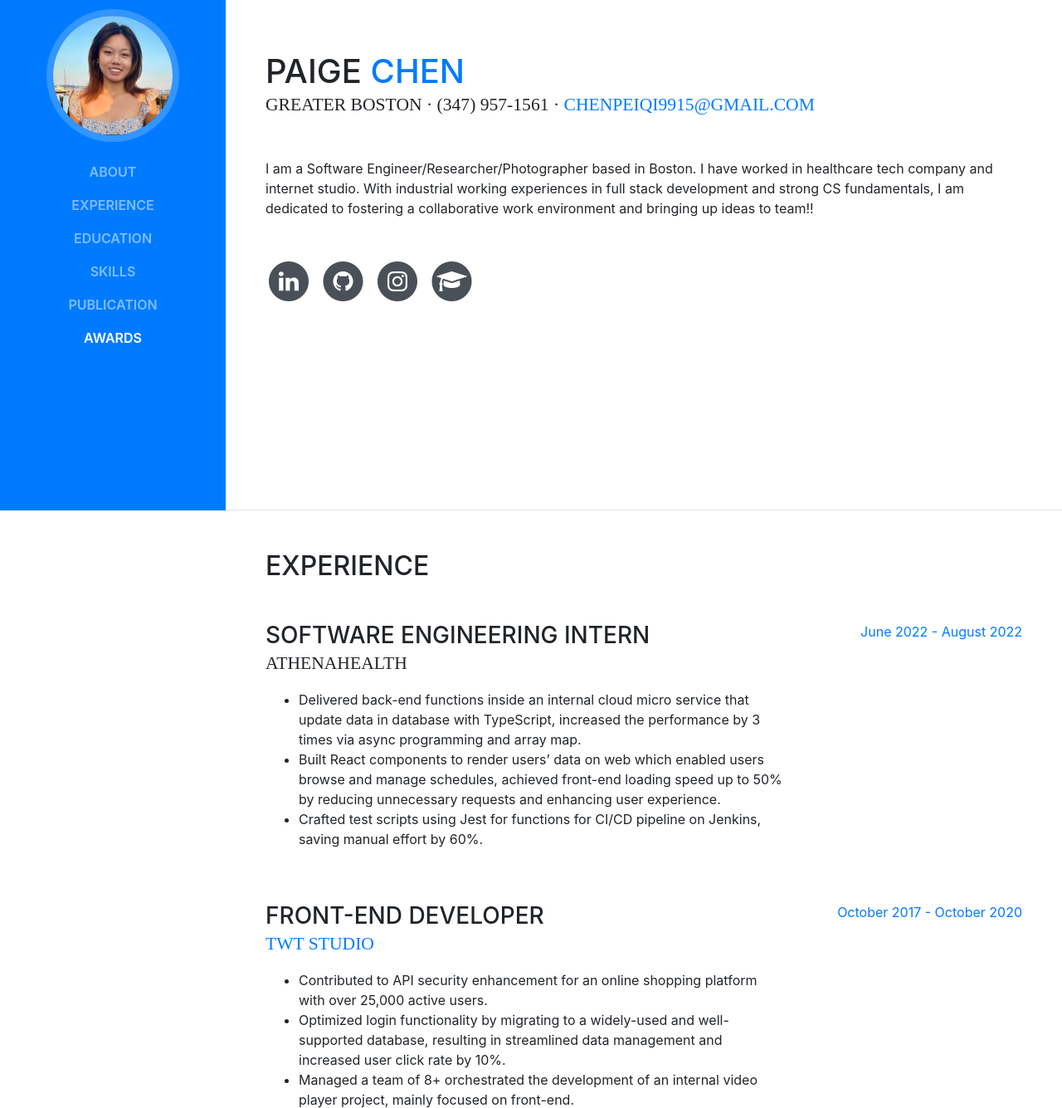
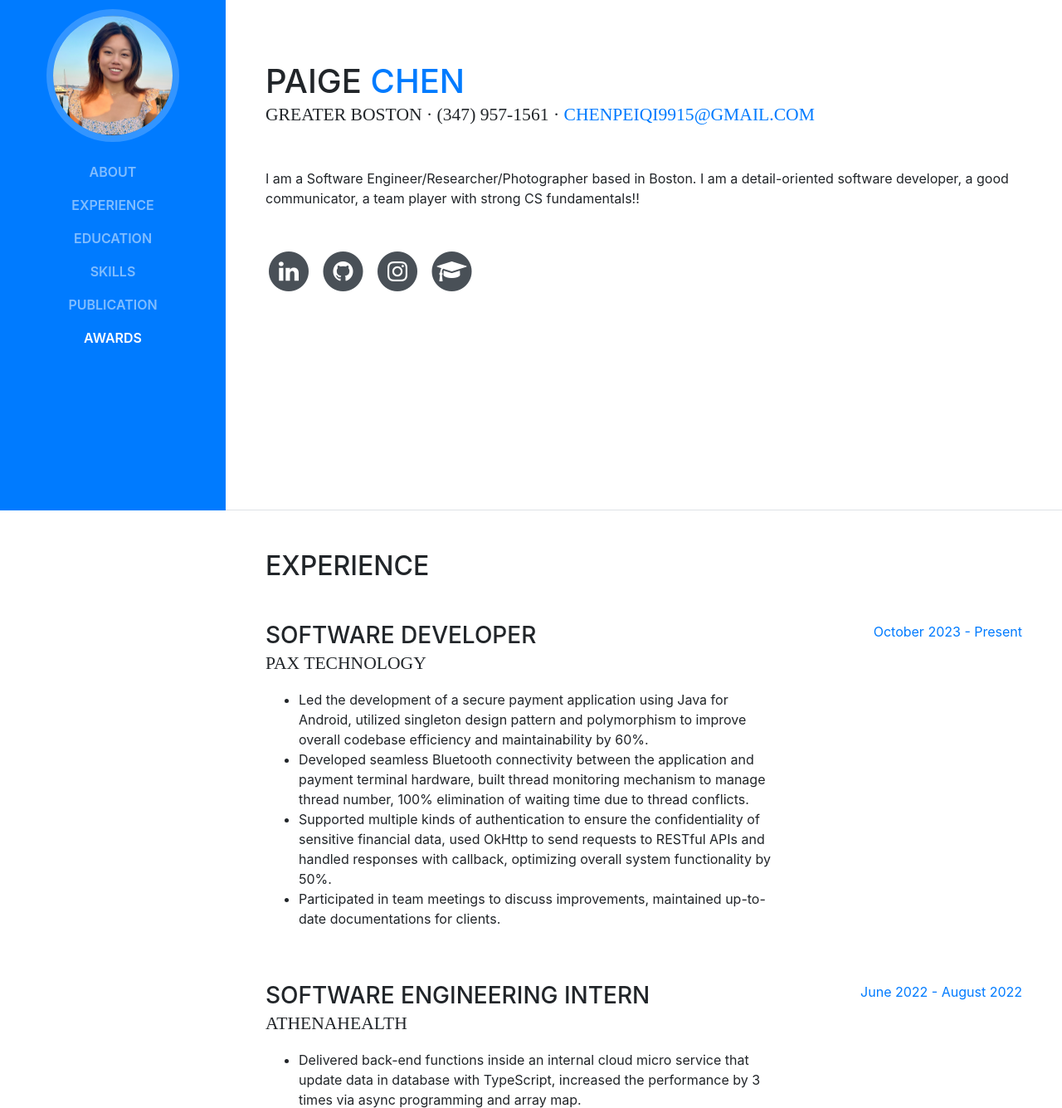
Before and after one commit to PeiqiChen/PeiqiChen.github.io, a website with bundled scripts: page index.html in a window 1280 px wide. Shown: the part 185-1520 px from the top of the page at 83% size. Built offline with nearby package versions, Linux system fonts and the light colour scheme; a web font is replaced by a local one.

Commit message:
update working section

```diff
--- a/index.html
+++ b/index.html
@@ -75,9 +75,8 @@
           </div>
           <p class="mb-5">
             I am a Software Engineer/Researcher/Photographer based in Boston.
-            I have worked in healthcare tech company and internet studio.
-            With industrial working experiences in full stack development and strong CS fundamentals,
-            I am dedicated to fostering a collaborative work environment and bringing up ideas to team!!
+            I am a detail-oriented software developer, a good communicator, a team player with strong CS fundamentals!!
+
           </p>
           <ul class="list-inline list-social-icons mb-0">
 <!--            <li class="list-inline-item">-->
@@ -128,6 +127,25 @@
       <section class="resume-section p-3 p-lg-5 d-flex flex-column" id="experience">
         <div class="my-auto">
           <h2 class="mb-5">Experience</h2>
+
+          <div class="resume-item d-flex flex-column flex-md-row mb-5">
+            <div class="resume-content mr-auto">
+              <h3 class="mb-0">Software Developer</h3>
+              <div class="subheading mb-3">Pax Technology</div>
+
+              <p>
+              <ul>
+              <li>Led the development of a secure payment application using Java for Android, utilized singleton design pattern and polymorphism to improve overall codebase efficiency and maintainability by 60%.</li>
+              <li>Developed seamless Bluetooth connectivity between the application and payment terminal hardware, built thread monitoring mechanism to manage thread number, 100% elimination of waiting time due to thread conflicts.</li>
+              <li>Supported multiple kinds of authentication to ensure the confidentiality of sensitive financial data, used OkHttp to send requests to RESTful APIs and handled responses with callback, optimizing overall system functionality by 50%.</li>
+              <li>Participated in team meetings to discuss improvements, maintained up-to-date documentations for clients.</li>
+              </ul>
+              </p>
+            </div>
+            <div class="resume-date text-md-right">
+              <span class="text-primary">October 2023 - Present</span>
+            </div>
+          </div>
 
           <div class="resume-item d-flex flex-column flex-md-row mb-5">
             <div class="resume-content mr-auto">
```
